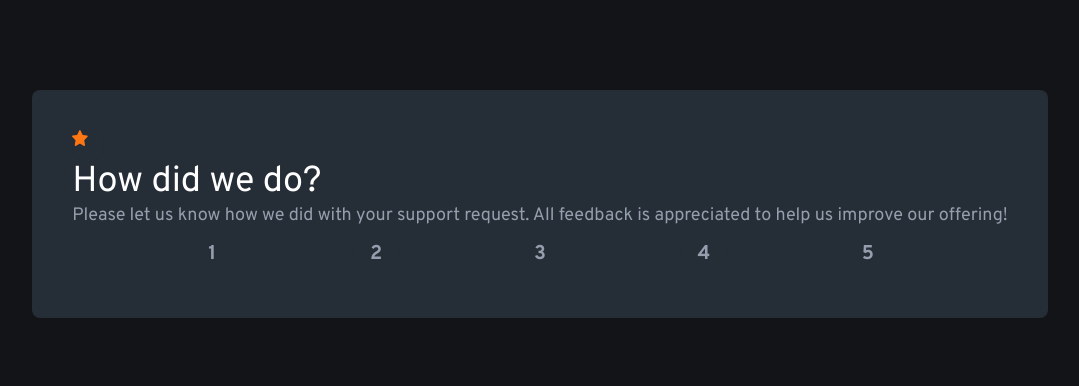
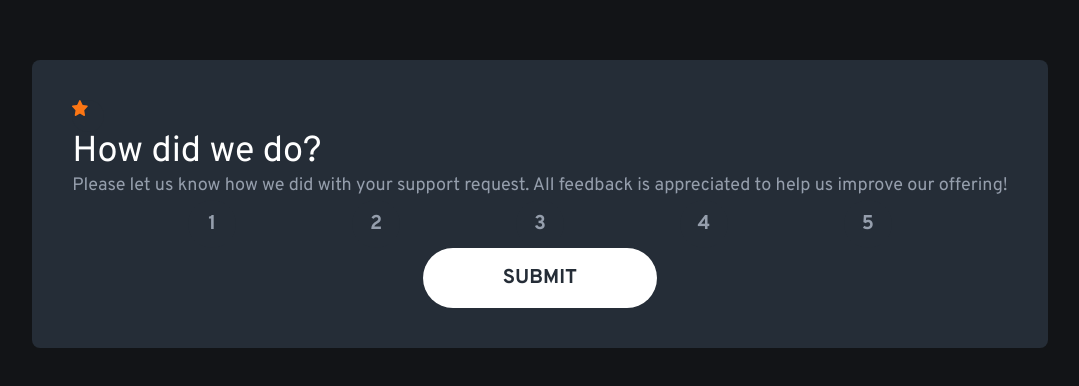
Before and after one commit to lavollmer/interactive-rating-component, a React (Vite) app: page / in a window 1280 px wide. Shown: the part 196-582 px from the top of the page, without its empty margins (100-1179 px from the left). Built offline with nearby package versions, Linux system fonts and the light colour scheme.

Commit message:
styling the button submit

```diff
--- a/src/components/Rating.jsx
+++ b/src/components/Rating.jsx
@@ -2,8 +2,8 @@ import React from "react";
 import Button from "./Button";
 
 const Rating = ({ number }) => {
-
   return (
+    <div>
       <div className="flex flex-row justify-evenly items-center justify-center">
         <Button number={1} />
         <Button number={2} />
@@ -11,6 +11,12 @@ const Rating = ({ number }) => {
         <Button number={4} />
         <Button number={5} />
       </div>
+      <div className="flex flex-row items-center justify-center text-center ">
+        <button className="bg-white text-dark-blue text-xl font-overpass px-20 py-4 rounded-full">
+          <p className="font-bold">SUBMIT</p>
+        </button>
+      </div>
+    </div>
   );
 };
 
```
Lines whose indentation alone changed are shown as unchanged.
